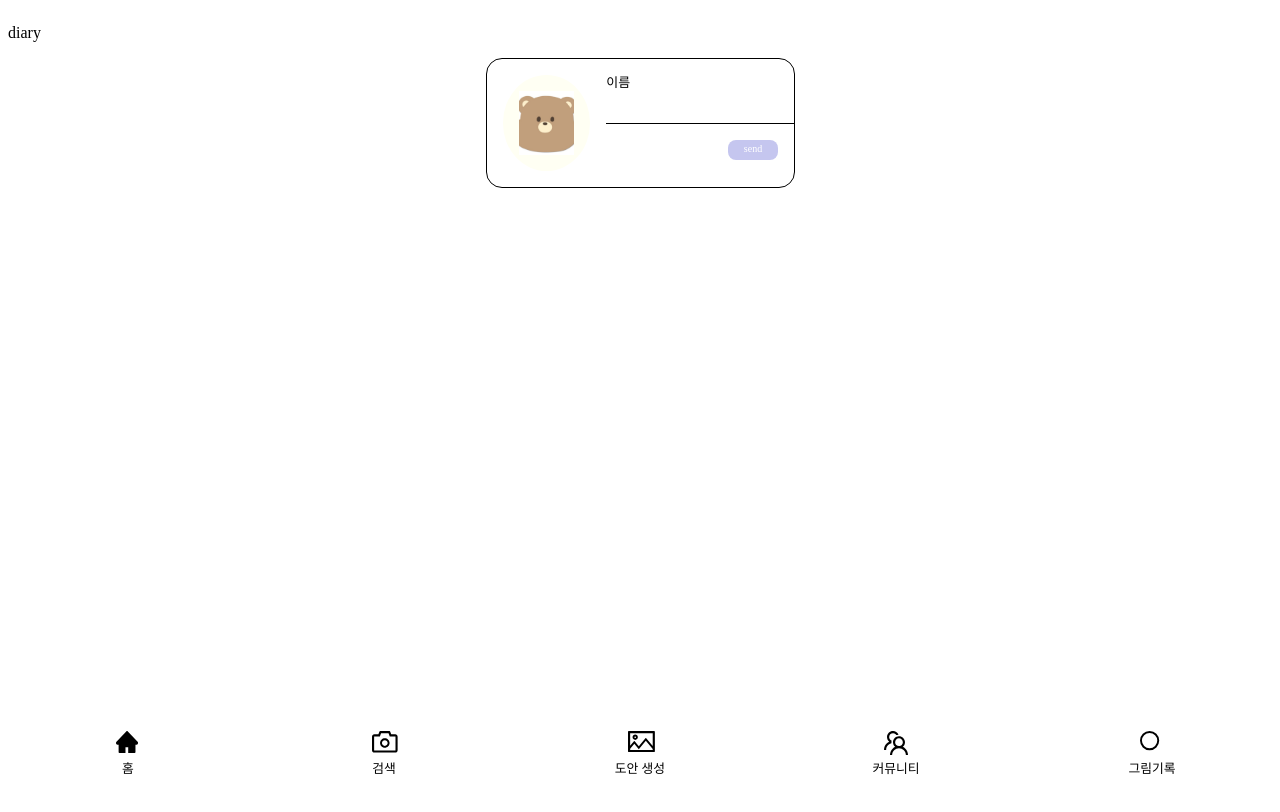
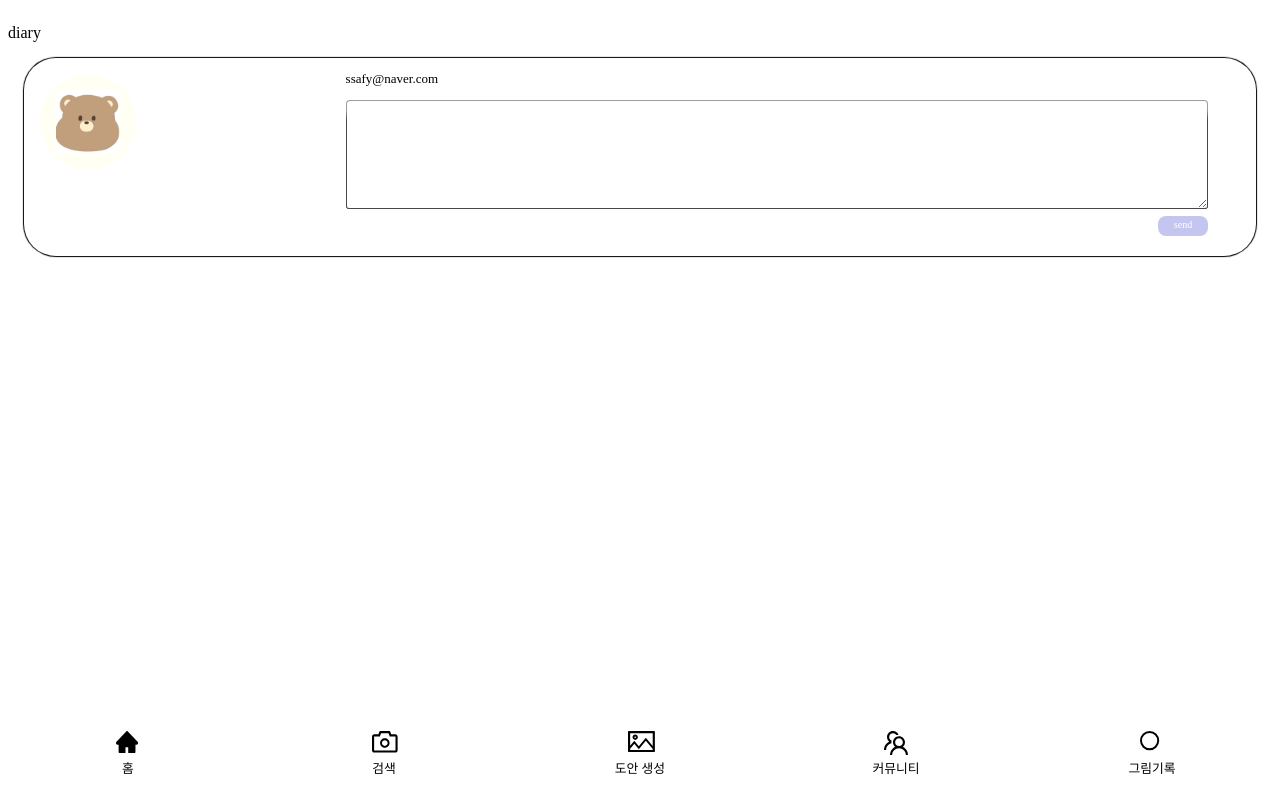
Before and after one commit to brush-buddy/brush-buddy, a Vue app in the folder Frontend/brush-buddy/: page /diary in a window 1280 px wide. Shown: the top 812 px of the page. Built offline with nearby package versions, Linux system fonts and the light colour scheme.

Commit message:
fix:댓글컴포넌트수정

```diff
--- a/Frontend/brush-buddy/src/components/ReplyComponent.vue
+++ b/Frontend/brush-buddy/src/components/ReplyComponent.vue
@@ -1,24 +1,22 @@
 <template>
-  <div class="out">
   <div class="wrap">
     <div class="replyImg">
       <img src="/src/assets/images/image1.jpg" alt="reply" />
     </div>
     <div class="reply">
       <div class="replyName">
-          <p>이름</p>
+        <p>ssafy@naver.com</p>
       </div>
-        <textarea
+      <v-textarea class="fixed-size-textarea" variant="outlined"></v-textarea>
+      <!-- <textarea
           v-model="textAreaValue"
           rows="1"
           type="text"
           class="replyText"
-          @input="resizeTextArea"
-        />
+        /> -->
       <div class="btnout">
         <div id="btn">
           <MiniBtnComponent :title="title" :color="color" />
-          </div>
         </div>
       </div>
     </div>
@@ -31,43 +29,25 @@ import { ref } from "vue";
 
 const title = ref("send");
 const color = ref("#C5C6EF");
-
-const textAreaValue = ref("");
-const textareaRef = ref(null);
-
-const resizeTextArea = () => {
-  const targetTextarea = textareaRef.value;
-  if (targetTextarea.scrollHeight > targetTextarea.clientHeight) {
-    // textarea height 확장
-    targetTextarea.style.height = targetTextarea.scrollHeight + "px";
-  } else {
-    // textarea height 축소
-    targetTextarea.style.height = targetTextarea.scrollHeight - 18 + "px";
-  }
-};
 </script>
 
 <style scoped>
-.out {
-  display: flex;
-  flex-direction: row;
-  align-items: center;
-  justify-self: center;
-  /* justify-content: in; */
-  /* margin: 1rem; */
-  /* background-color: aquamarine; */
-  border-style: solid;
-  border-width: thin;
-  border-radius: 1rem;
+.fixed-size-textarea {
+  width: 100%;
+  height: 100px;
+  margin-right: 2rem;
+  resize: none;
 }
 
 .wrap {
-  /* background-color: aqua; */
+  box-shadow: 0 0 1px 1px;
+  border-color: black;
   display: flex;
   justify-content: space-between;
   /* flex-direction: row; */
   /* align-items: center; */
-  margin: auto;
+  border-radius: 2rem;
+  margin: 0 1rem 0 1rem;
 }
 
 .reply {
@@ -75,6 +55,7 @@ const resizeTextArea = () => {
   width: 70%;
   display: flex;
   flex-direction: column;
+  margin-right: 3rem;
 }
 
 .replyImg {
@@ -85,20 +66,16 @@ const resizeTextArea = () => {
   padding: 1rem;
   overflow: hidden;
   margin: 1rem;
+
   > img {
     width: 100%;
     height: 100%;
-    object-fit: cover;
+    object-fit: contain;
   }
-}
-.replyContent {
 }
 
 .replyName {
   font-size: small;
-}
-
-.replyText {
 }
 
 #btn {
@@ -107,15 +84,13 @@ const resizeTextArea = () => {
 
 textarea {
   border: none;
-  border-bottom-style: solid;
-  border-width: thin;
-  border-bottom-color: black;
   outline: none;
   resize: none;
 }
+
 .btnout {
   display: flex;
   justify-content: flex-end;
-  margin: 1rem;
+  margin: 1rem 0 1rem 0;
 }
 </style>
--- a/Frontend/brush-buddy/src/views/CommunityDetailView.vue
+++ b/Frontend/brush-buddy/src/views/CommunityDetailView.vue
@@ -1,14 +1,13 @@
 <template>
   <div>
-
-        <p class = "communityTitle">{{community["title"]}}</p>
+    <p class="communityTitle">{{ community["title"] }}</p>
 
     <div>
       <!-- {{im}} -->
       <!-- <p v-for="item in im" :key="item.order">{{ item.imgUrl }}</p> -->
       <v-carousel hide-delimiters>
         <v-carousel-item
-                v-for="(item,i) in im"
+          v-for="(item, i) in im"
           :key="i"
           :src="item.imgUrl"
           cover
@@ -16,51 +15,57 @@
       </v-carousel>
     </div>
 
-        <img :src="community" alt="">
-        <p>{{community.contents}}</p>
+    <img :src="community" alt="" />
+    <p>{{ community.contents }}</p>
 
-        <p>{{community}}</p>
+    <p>{{ community }}</p>
 
     <ReplyComponent />
+    <div style="height: 7rem"></div>
   </div>
 </template>
 
-
 <script setup lang="ts">
 import ReplyComponent from "@/components/ReplyComponent.vue";
-import { useRoute } from 'vue-router';
-import { onMounted, inject, ref } from 'vue';
-import axios from 'axios';
-const route = useRoute()
-const boardId = route.params.id
-const community = ref<any>({ "boardId": -1,
-        "title": " ", "contents": " ", "thumbnail": " ", "photo": [], "draftId": -1, "likeNumber": 0, "views": 0, "hashtag": [], "createdAt": "-" })
-console.log(route.params)
+import { useRoute } from "vue-router";
+import { onMounted, inject, ref } from "vue";
+import axios from "axios";
+const route = useRoute();
+const boardId = route.params.id;
+const community = ref<any>({
+  boardId: -1,
+  title: " ",
+  contents: " ",
+  thumbnail: " ",
+  photo: [],
+  draftId: -1,
+  likeNumber: 0,
+  views: 0,
+  hashtag: [],
+  createdAt: "-",
+});
+console.log(route.params);
 
-const im = ref<any>({"order":"-1","imageUrl": ""})
-console.log("hi")
-console.log(im.value)
+const im = ref<any>({ order: "-1", imageUrl: "" });
+console.log("hi");
+console.log(im.value);
 
-const colorimages =
-
-onMounted(() => {
+const colorimages = onMounted(() => {
   axios({
-    baseURL: '',
-    method: 'get',
-    url: 'http://localhost:8080/v1/api/board/' + boardId, // URL에 한글이 포함될 경우 인코딩
+    baseURL: "",
+    method: "get",
+    url: "http://localhost:8080/v1/api/board/" + boardId, // URL에 한글이 포함될 경우 인코딩
     headers: {
-      'Content-Type': 'application/json; charset=utf-8'
-    }
-  }).then(function (response : any) {
+      "Content-Type": "application/json; charset=utf-8",
+    },
+  }).then(function (response: any) {
     console.log(response.data);
     community.value = response.data;
     im.value = response.data["photo"];
-  })
-})
+  });
+});
 
 console.log(im.value);
 </script>
 
-<style scoped>
-
-</style>
+<style scoped></style>
--- a/Frontend/brush-buddy/src/views/SearchView.vue
+++ b/Frontend/brush-buddy/src/views/SearchView.vue
@@ -1,8 +1,8 @@
 <template>
-    <div>
-        <!-- <p>search</p> -->
-        <div id="background">
-    <div id="home">
+  <div>
+    <!-- <p>search</p> -->
+    <div id="background">
+      <div id="home">
         <p>Search</p>
         <p>Search</p>
         <p>Search</p>
@@ -31,15 +31,11 @@
         <p>Search</p>
         <p>Search</p>
         <p>Search</p>
+      </div>
     </div>
   </div>
-    </div>
 </template>
 
-<script setup lang="ts">
+<script setup lang="ts"></script>
 
-</script>
-
-<style scoped>
-
-</style>
+<style scoped></style>
```
Also changed, not shown: Frontend/brush-buddy/src/components/SearchComponent.vue (+3 -7 lines), Frontend/brush-buddy/src/components/SmallGoodComponent.vue (+14 -7 lines), Frontend/brush-buddy/src/components/UnbookmarkedDraftImgComponent.vue (+62 -21 lines). Lines whose indentation alone changed are shown as unchanged.
